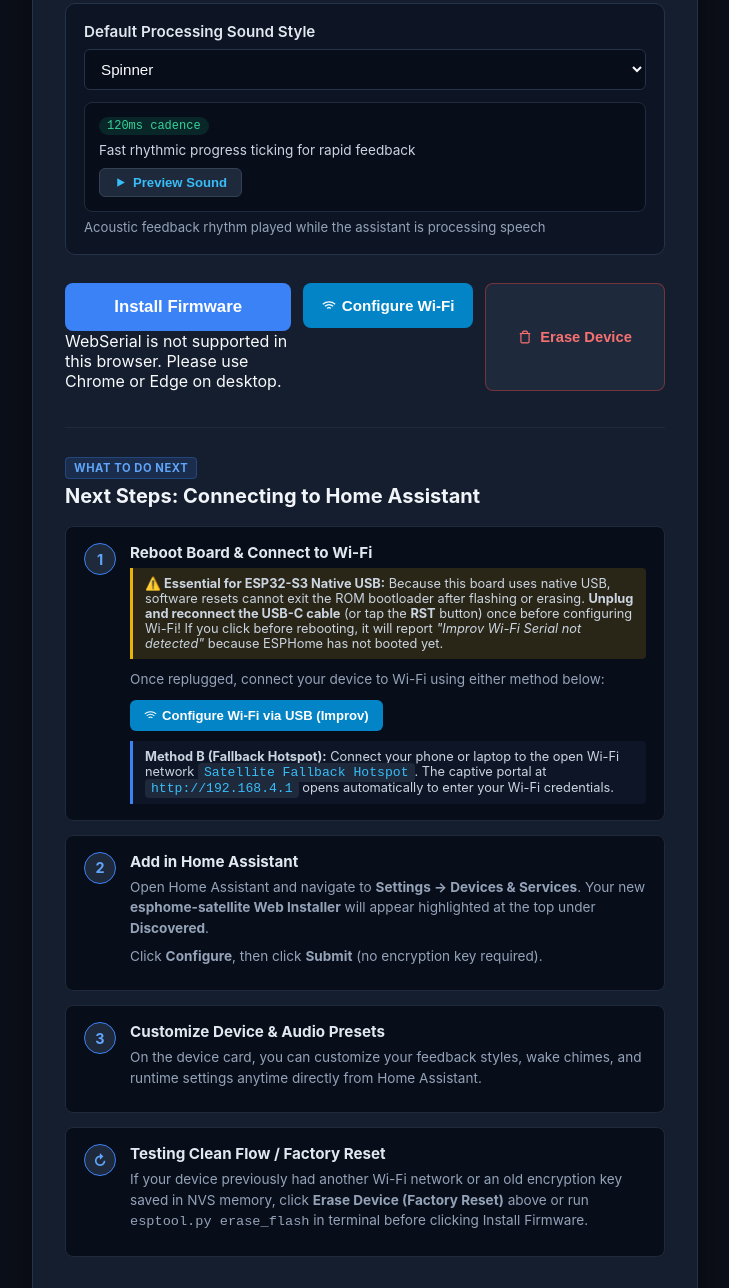
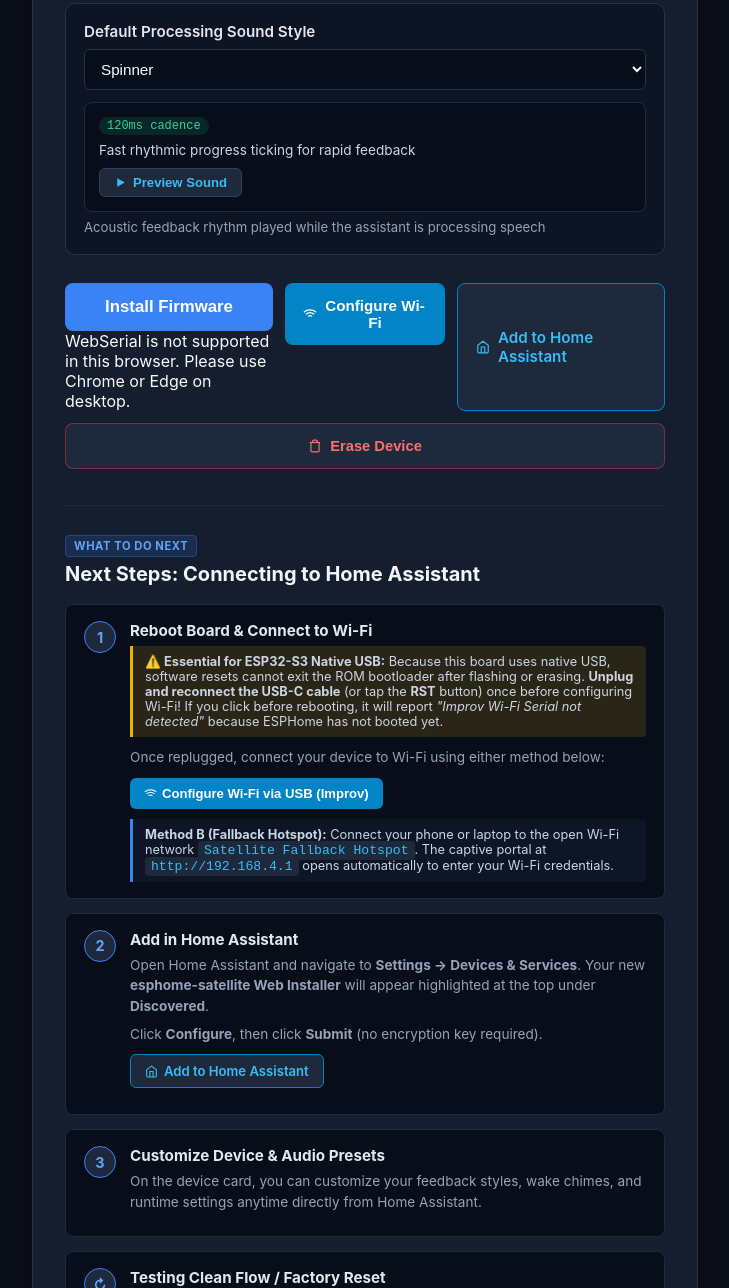
Before and after one commit to axiomantic/esphome-satellite, a plain HTML site: page web/index.html in a window 1280 px wide. Shown: the part 922-2210 px from the top of the page, without its empty margins (275-1004 px from the left). Drawn offline with Linux system fonts and the light colour scheme.

Commit message:
feat(web): add permanent Add to Home Assistant button to action bar and setup guide

```diff
--- a/web/index.html
+++ b/web/index.html
@@ -85,6 +85,10 @@
     .modal-wifi-btn:hover { background: #0369a1; }
     .btn-guide-wifi { background: #0284c7; color: white; border: none; padding: 8px 14px; font-size: 0.82rem; font-weight: 600; border-radius: 6px; cursor: pointer; display: inline-flex; align-items: center; gap: 5px; }
     .btn-guide-wifi:hover { background: #0369a1; }
+    .ha-btn { flex: 1.5; min-width: 170px; background: #1e293b; color: #38bdf8; border: 1px solid #0284c7; padding: 14px 18px; font-size: 0.95rem; font-weight: 600; border-radius: 8px; cursor: pointer; text-decoration: none; transition: all 0.2s ease; display: inline-flex; align-items: center; justify-content: center; gap: 8px; }
+    .ha-btn:hover { background: rgba(2, 132, 199, 0.2); border-color: #38bdf8; color: #ffffff; }
+    .btn-guide-ha { background: #1e293b; color: #38bdf8; border: 1px solid #0284c7; padding: 8px 14px; font-size: 0.82rem; font-weight: 600; border-radius: 6px; cursor: pointer; text-decoration: none; display: inline-flex; align-items: center; gap: 6px; transition: all 0.2s ease; }
+    .btn-guide-ha:hover { background: rgba(2, 132, 199, 0.2); border-color: #38bdf8; color: #ffffff; }
     .erase-btn { flex: 1; min-width: 180px; background: #1e293b; color: #f87171; border: 1px solid rgba(239, 68, 68, 0.4); padding: 14px 18px; font-size: 0.92rem; font-weight: 600; border-radius: 8px; cursor: pointer; transition: all 0.2s ease; display: inline-flex; align-items: center; justify-content: center; gap: 8px; }
     .erase-btn:hover { background: rgba(239, 68, 68, 0.15); border-color: #ef4444; color: #fca5a5; }
     .erase-status { width: 100%; box-sizing: border-box; border-radius: 6px; padding: 12px 16px; font-size: 0.85rem; line-height: 1.5; margin-top: 4px; text-align: left; }
@@ -255,6 +259,10 @@
           </button>
           <span slot="unsupported"></span>
         </improv-wifi-serial-launch-button>
+        <a href="https://my.home-assistant.io/redirect/config_flow_start?domain=esphome" target="_blank" class="ha-btn" title="Open Home Assistant to configure or manage this device">
+          <svg class="icon" viewBox="0 0 24 24" width="14" height="14" fill="none" stroke="currentColor" stroke-width="2"><path d="M3 9l9-7 9 7v11a2 2 0 0 1-2 2H5a2 2 0 0 1-2-2z"></path><polyline points="9 22 9 12 15 12 15 22"></polyline></svg>
+          <span>Add to Home Assistant</span>
+        </a>
         <button type="button" id="btnEraseDevice" class="erase-btn" title="Completely wipe all flash partitions, cached Wi-Fi credentials, and NVS settings">
           <svg class="icon" viewBox="0 0 24 24" width="14" height="14" fill="none" stroke="currentColor" stroke-width="2"><path d="M3 6h18"></path><path d="M19 6v14a2 2 0 0 1-2 2H7a2 2 0 0 1-2-2V6m3 0V4a2 2 0 0 1 2-2h4a2 2 0 0 1 2 2v2"></path></svg>
           <span>Erase Device</span>
@@ -293,6 +301,12 @@
             <h4>Add in Home Assistant</h4>
             <p>Open Home Assistant and navigate to <strong>Settings &rarr; Devices &amp; Services</strong>. Your new <strong>esphome-satellite Web Installer</strong> will appear highlighted at the top under <strong>Discovered</strong>.</p>
             <p>Click <strong>Configure</strong>, then click <strong>Submit</strong> (no encryption key required).</p>
+            <div style="display: flex; gap: 8px; flex-wrap: wrap; margin: 10px 0;">
+              <a href="https://my.home-assistant.io/redirect/config_flow_start?domain=esphome" target="_blank" class="btn-guide-ha">
+                <svg class="icon" viewBox="0 0 24 24" width="13" height="13" fill="none" stroke="currentColor" stroke-width="2"><path d="M3 9l9-7 9 7v11a2 2 0 0 1-2 2H5a2 2 0 0 1-2-2z"></path><polyline points="9 22 9 12 15 12 15 22"></polyline></svg>
+                <span>Add to Home Assistant</span>
+              </a>
+            </div>
           </div>
         </div>
         <div class="guide-step">
```
